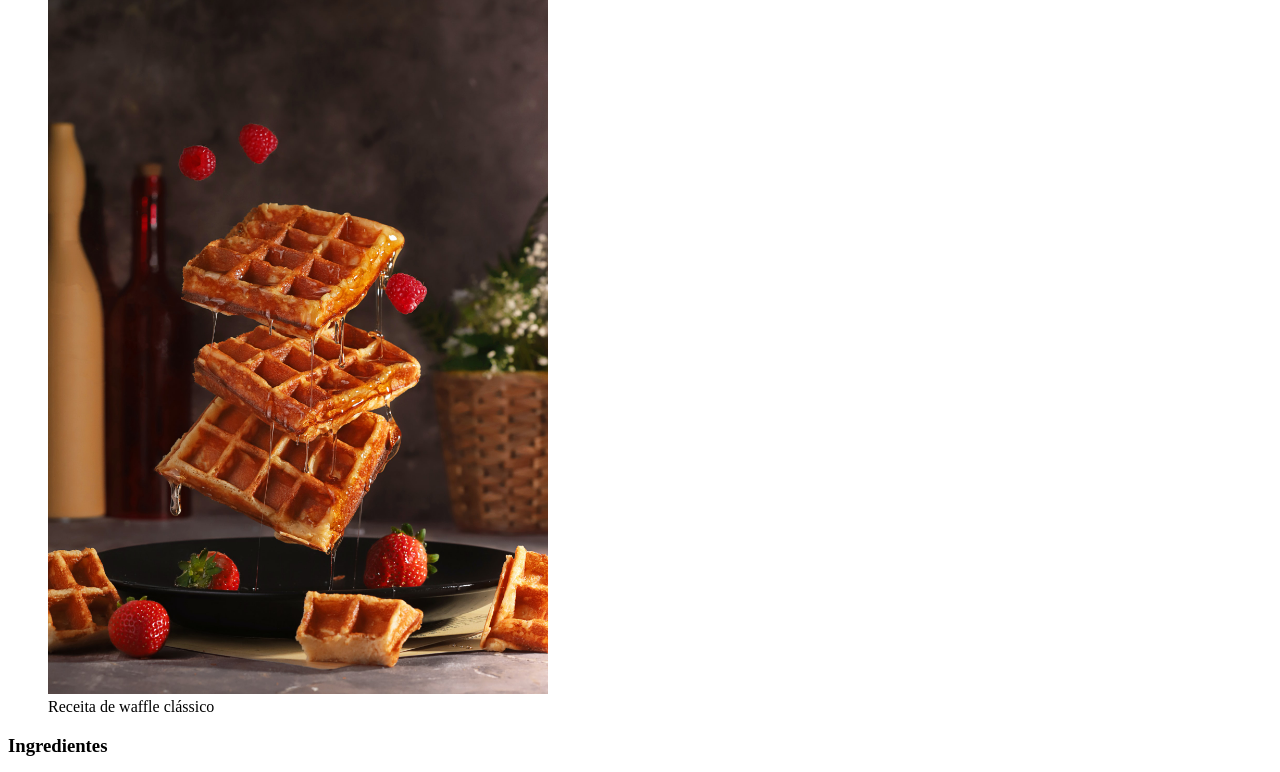
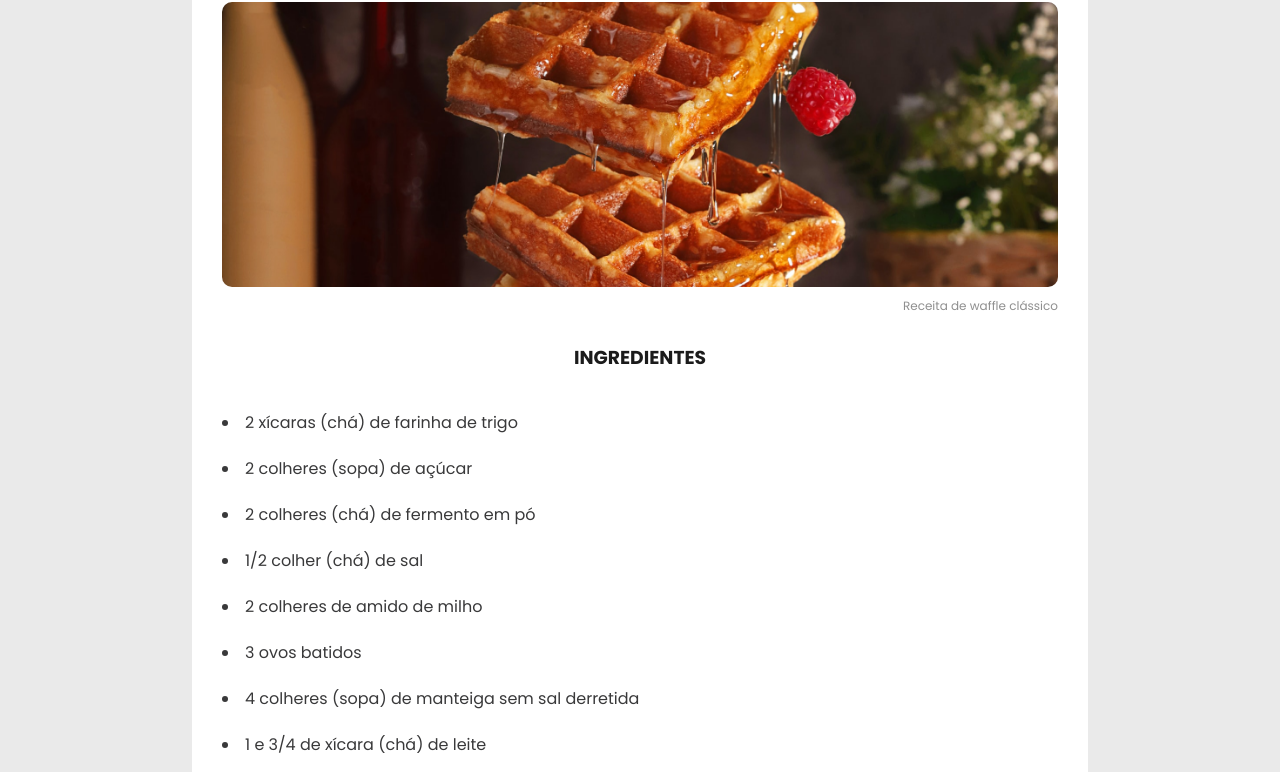
Before and after one commit to Azanniel/desafio-receita, a plain HTML site: page index.html in a window 1280 px wide. Shown: the part 136-908 px from the top of the page. Drawn offline with Linux system fonts and the light colour scheme.

Commit message:
feat: add style for recipe

```diff
--- a/index.html
+++ b/index.html
@@ -6,6 +6,11 @@
     <meta http-equiv="X-UA-Compatible" content="IE=edge">
     <meta name="viewport" content="width=device-width, initial-scale=1.0">
 
+    <link rel="preconnect" href="https://fonts.googleapis.com">
+    <link rel="preconnect" href="https://fonts.gstatic.com" crossorigin>
+    <link href="https://fonts.googleapis.com/css2?family=Roboto:wght@300;400;500;700&display=swap" rel="stylesheet">
+    <link href="https://fonts.googleapis.com/css2?family=Poppins:wght@300;400;500;700&display=swap" rel="stylesheet">
+
     <link rel="stylesheet" href="./styles.css">
 
     <title>Waffle Clássico</title>
@@ -13,12 +18,12 @@
 
   <body>
 
-    <main>
+    <main class="recipe-container">
 
       <h1>Waffle Clássico</h1>
 
-      <figure>
-        <img width="500px" src="./waffle.jpg" alt="Waffle Clássico">
+      <figure class="recipe-image">
+        <img src="./waffle.jpg" alt="Waffle Clássico">
         <figcaption>Receita de waffle clássico</figcaption>
       </figure>
 
@@ -51,7 +56,7 @@
       </article>
 
       <section>
-        <h3>Informações</h3>
+        <h3>Informações Adicionais</h3>
         <p>Você poderá servir estes waffles no café da manhã com geleia.</p>
       </section>
 
@@ -59,7 +64,7 @@
 
     <footer>
       Feito desafio com 💜 para <a href="https://www.rocketseat.com.br/" target="_blank">Rocketseat</a>
-      por mim, <a href="https://github.com/azanniel" target="_blank">Azanniel</a>
+      por <a href="https://github.com/azanniel" target="_blank">Azanniel</a>
     </footer>
 
   </body>
--- a/styles.css
+++ b/styles.css
@@ -0,0 +1,101 @@
+:root {
+  --color-background-page: #EAEAEA;
+  --color-background-recipe: #FFFFFF;
+  --color-title: #1B1B1B;
+  --color-subtitle: #1B1B1B;
+  --color-text: #39393A;
+  --color-cation: #8F8F8F;
+
+  --weight-title: 700;
+  --weight-subtitle: 700;
+  --weight-text: 400;
+
+  --size-title: 1.75rem;
+  --size-subtitle: 1.25rem;
+  --size-text: 1rem;
+  --size-cation: 0.75rem;
+}
+
+* {
+  margin: 0;
+  padding: 0;
+  box-sizing: border-box;
+}
+
+body {
+  font-family: 'Poppins', 'Roboto', sans-serif;
+  background: var(--color-background-page);
+}
+
+main.recipe-container {
+  background: var(--color-background-recipe);
+  width: 70%;
+  margin: 40px auto;
+  padding: 30px;
+  border-radius: 0.625rem;
+}
+
+main.recipe-container h1 {
+  text-align: center;
+  margin: 10px auto;
+  color: var(--color-title);
+  font-weight: var(--weight-title);
+}
+
+figure.recipe-image {
+  text-align: right;
+  font-size: var(--size-cation);
+  color: var(--color-cation);
+}
+
+figure.recipe-image img {
+  width: 100%;
+  height: 17.8rem;
+
+  object-fit: cover;
+  object-position: center;
+  border-radius: 0.625rem;
+  margin-bottom: 5px;
+}
+
+article h3, main > section h3 {
+  text-align: center;
+  margin: 1.75rem auto;
+  text-transform: uppercase;
+
+  color: var(--color-subtitle);
+  font-weight: var(--weight-subtitle);
+}
+
+article ul, article ol {
+  list-style-position: inside;
+  line-height: 46px;
+
+  color: var(--color-text);
+  font-weight: var(--weight-text);
+}
+
+main section p {
+  color: var(--color-text);
+  font-weight: var(--weight-text);
+}
+
+footer {
+  font-size: var(--size-text);
+  color: var(--color-text);
+
+  margin: 15px auto;
+  text-align: center;
+}
+
+@media (max-width: 700px) {
+  main.recipe-container {
+    width: 80%;
+  }
+}
+
+@media (max-width: 550px) {
+  main.recipe-container {
+    width: 90%;
+  }
+}
```
